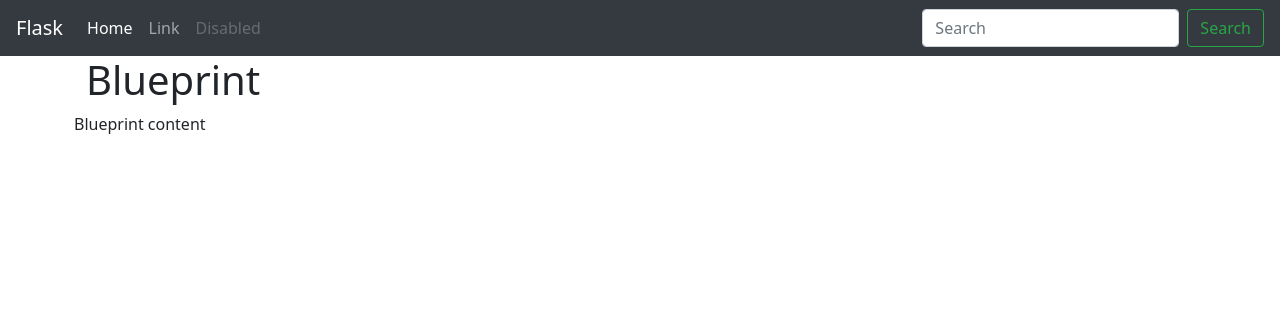
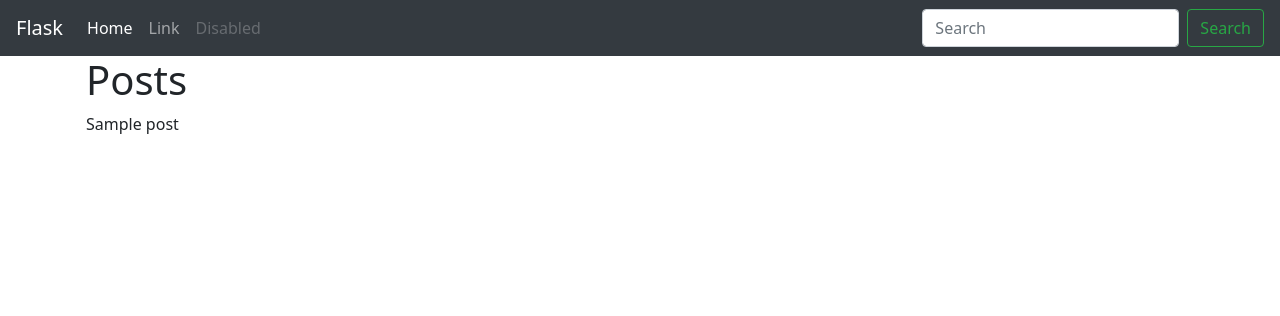
Before and after one commit to mezgoodle/MezBlog-flask, a Flask app: template posts/templates/posts/index.html in a window 1280 px wide. Shown: the top 316 px of the page. Run offline with Flask 2, Linux system fonts and the light colour scheme; the template is opened without the code that fills it: most values are stand-ins (such as "Sample title", 1, 10 or a date in 2020); parts of the project's set-up code (start-up, migrations or seed data) failed here and were passed over; some libraries are stand-ins or nearby versions.

Commit message:
Get posts

```diff
--- a/app.py
+++ b/app.py
@@ -1,4 +1,3 @@
-from flask.helpers import url_for
 from config import Configuration
 from posts.blueprint import posts
 
--- a/models.py
+++ b/models.py
@@ -1,5 +1,4 @@
-from collections import defaultdict
-from datetime import date, datetime
+from datetime import datetime
 import re
 from app import db
 
--- a/posts/blueprint.py
+++ b/posts/blueprint.py
@@ -1,7 +1,10 @@
+from models import Post
+
 from flask import Blueprint, render_template
 
 posts = Blueprint('posts', __name__, template_folder='templates')
 
 @posts.route('/')
 def index():
-    return render_template('posts/index.html')
+    posts = Post.query.all()
+    return render_template('posts/index.html', posts=posts)
--- a/posts/templates/posts/index.html
+++ b/posts/templates/posts/index.html
@@ -4,8 +4,10 @@
     Blueprint
 {% endblock %}
 {% block content_title %}
-    Blueprint
+    Posts
 {% endblock %}
 {% block content %}
-    Blueprint content
+    {% for post in posts %}
+        <p>{{post.title}}</p>
+    {% endfor %}
 {% endblock %}
```
